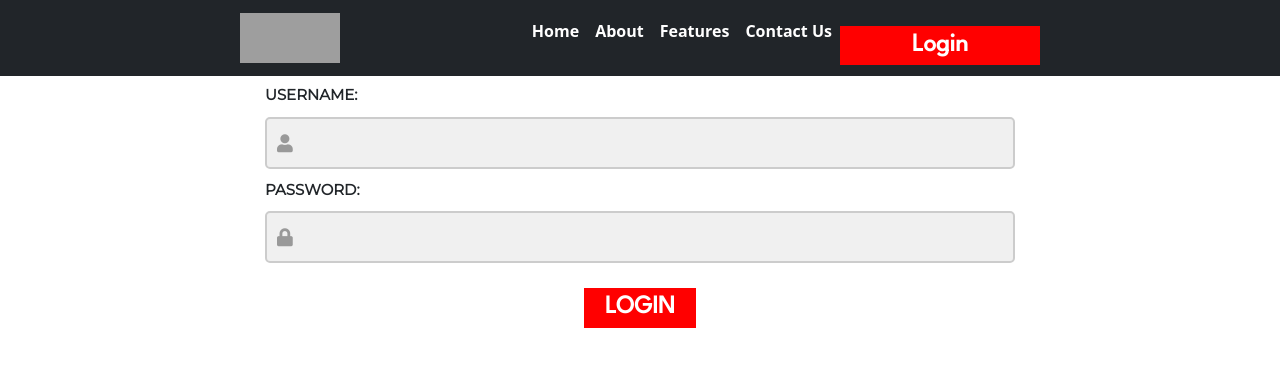
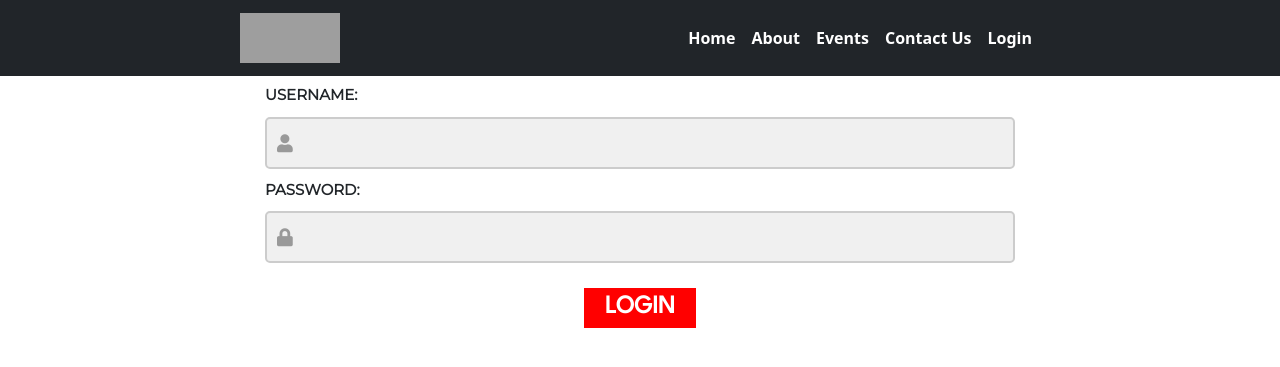
Before and after one commit to nyjc-computing-2425/hellopanda, a Flask app: page /login in a window 1280 px wide. Shown: the top 367 px of the page. Run offline with Flask 3, Linux system fonts and the light colour scheme; grey boxes are pictures that could not be loaded.

Commit message:
made all templates have their own file

```diff
--- a/main.py
+++ b/main.py
@@ -8,7 +8,7 @@ testfiles = [{"id": "nbd", "topic": "no bags everyone"},
 
 @app.route('/')
 def index():
-    return render_template("/pages/index.html")
+    return render_template("/pages/index/index.html")
 
 
 @app.route('/home')
@@ -23,18 +23,18 @@ def student_page():
 
 @app.route('/student/event_details')
 def student_event_details_page():
-    return render_template("pages/studenteventdetails.html", events=testfiles)
+    return render_template("pages/studenteventdetails/studenteventdetails.html", events=testfiles)
 
 
 
 @app.route('/login', methods=["GET", "POST"])
 def login_page():
     if request.method == "GET":
-        return render_template("pages/login.html")
+        return render_template("pages/login/login.html")
     elif request.method == "POST":
         if not email(request.form["email"]) or not password(request.form["password"]):
-            return render_template("pages/login.html", errormsg = "login unsuccessful")
-        return render_template("pages/login.html")
+            return render_template("pages/login/login.html", errormsg = "login unsuccessful")
+        return render_template("pages/login/login.html")
     return redirect("/home")
 
 @app.route('/organiser')
--- a/templates/components/navbar/navbar.html
+++ b/templates/components/navbar/navbar.html
@@ -31,16 +31,16 @@ color:white;
                   </li>
 
 				  <li class="nav-item">
-					<a class="nav-link" href="/features">Features </a>
+					<a class="nav-link" href="/student/event_details">Events </a>
 				  </li>
 
 				  <li class="nav-item">
 					<a class="nav-link" href="/contact_us"> Contact Us </a>
 				  </li>
 
-
-					<button id="loginbutton" type="button"> Login </button>
-                </ul>
+				  <li class="nav-item">
+            <a class="nav-link" href="/login"> Login </a>
+          </li>
 
             </nav>
     </div>
--- a/templates/pages/index.html
+++ b/templates/pages/index/index.html
@@ -6,5 +6,5 @@
 {% endblock %}
 
 {% block css %}
-    {% include "/pages/index.css" %}
+    {% include "/pages/index/index.css" %}
 {% endblock %}
--- a/templates/pages/login.html
+++ b/templates/pages/login/login.html
@@ -80,3 +80,7 @@
 	</div>
 </body>
 {% endblock %}
+
+{% block css %}
+    {% include "/pages/login/login.css" %}
+{% endblock %}
--- a/templates/pages/studenteventdetails.html
+++ b/templates/pages/studenteventdetails/studenteventdetails.html
@@ -12,5 +12,5 @@
 {% endblock %}
 
 {% block css %}
-    {% include "/pages/studenteventdetails.css" %}
+    {% include "/pages/studenteventdetails/studenteventdetails.css" %}
 {% endblock %}
```
Also changed, not shown: static/assets/Hello Panda.png (renamed from assets/Hello Panda.png), templates/pages/index/index.css (added), templates/pages/login/login.css (added), templates/pages/studenteventdetails/studenteventdetails.css (added).
